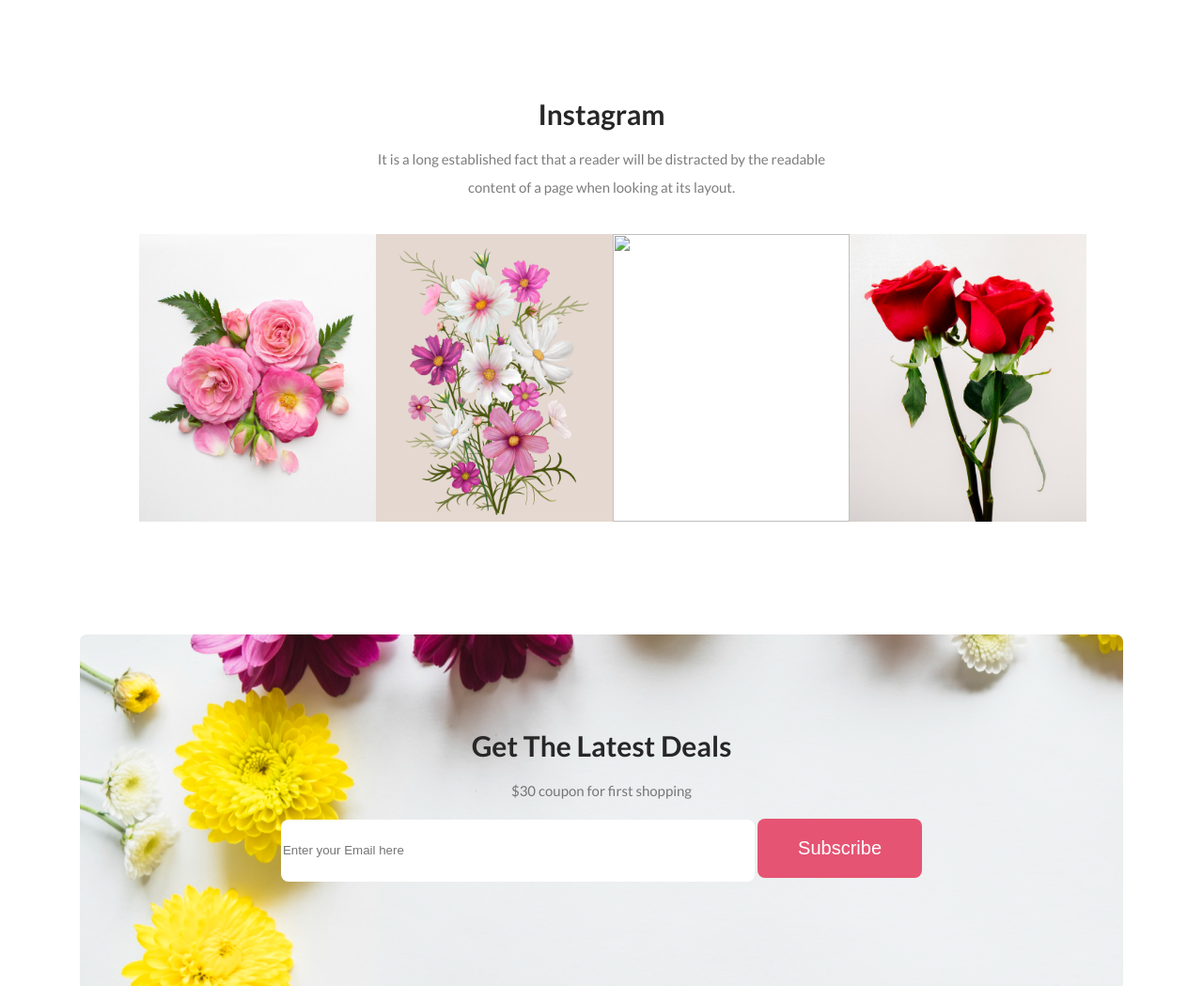
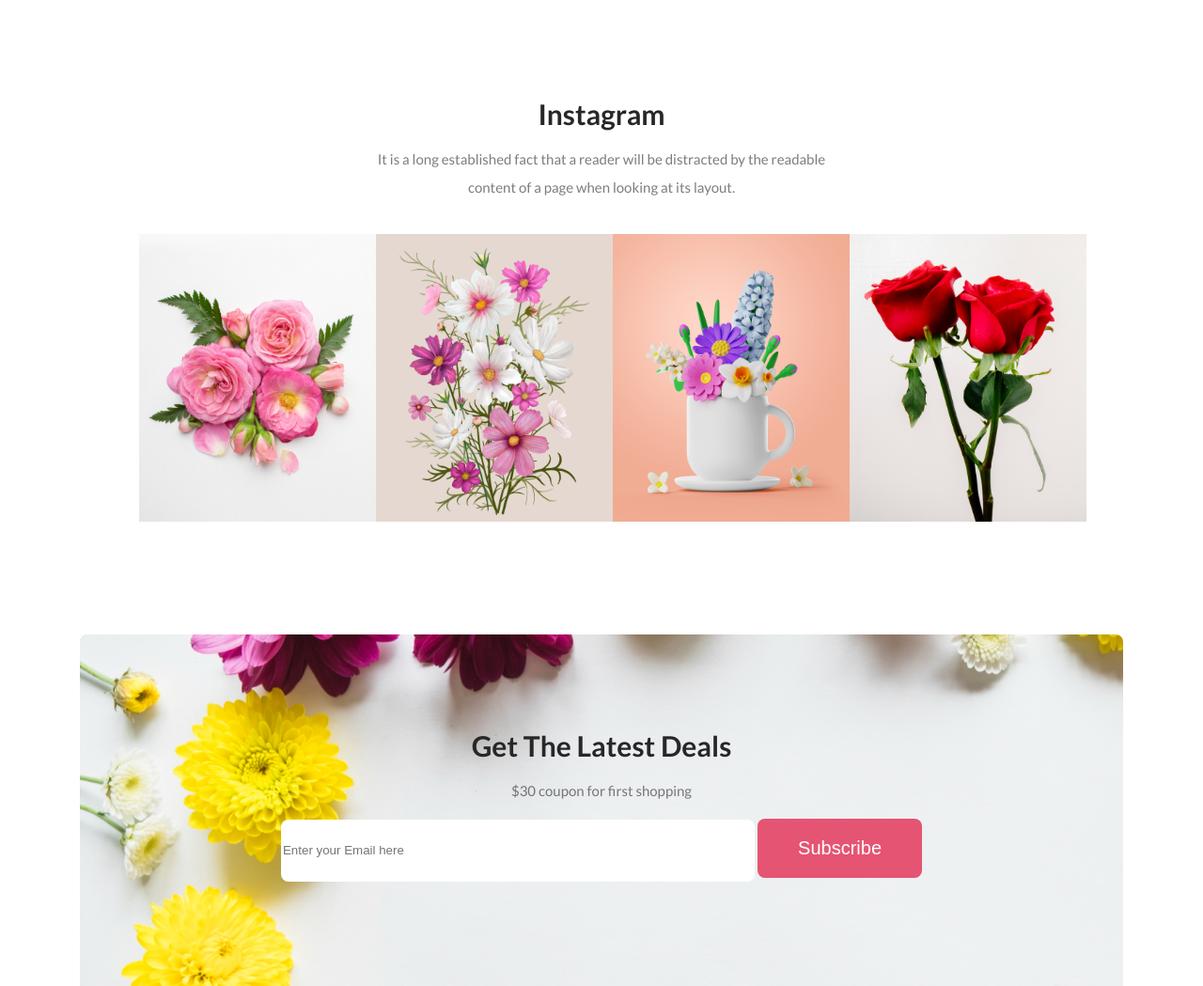
Before and after one commit to IsabellaCS50/flower-shop-2023, a plain HTML site: page index.html in a window 1280 px wide. Shown: the part 1531-2580 px from the top of the page at 94% size. Drawn offline with Linux system fonts and the light colour scheme; the site is published under a folder, as on GitHub Pages, so addresses that start at the root find nothing.

Commit message:
image problem solved

```diff
--- a/index.html
+++ b/index.html
@@ -56,7 +56,7 @@
             <div class="insta-image">
                 <img src="./Flower Asset/Flower 01.png" alt="" class="in-img">
                 <img src="./Flower Asset/Rectangle 4.png" alt="" class="in-img">
-                <img src="/Flower Asset/Rectangle 5.png" alt="" class="in-img">
+                <img src="./Flower Asset/Rectangle 5.png" alt="" class="in-img">
                 <img src="./Flower Asset/Rectangle 6.png" alt="" class="in-img">
             </div>
         </section>
```
